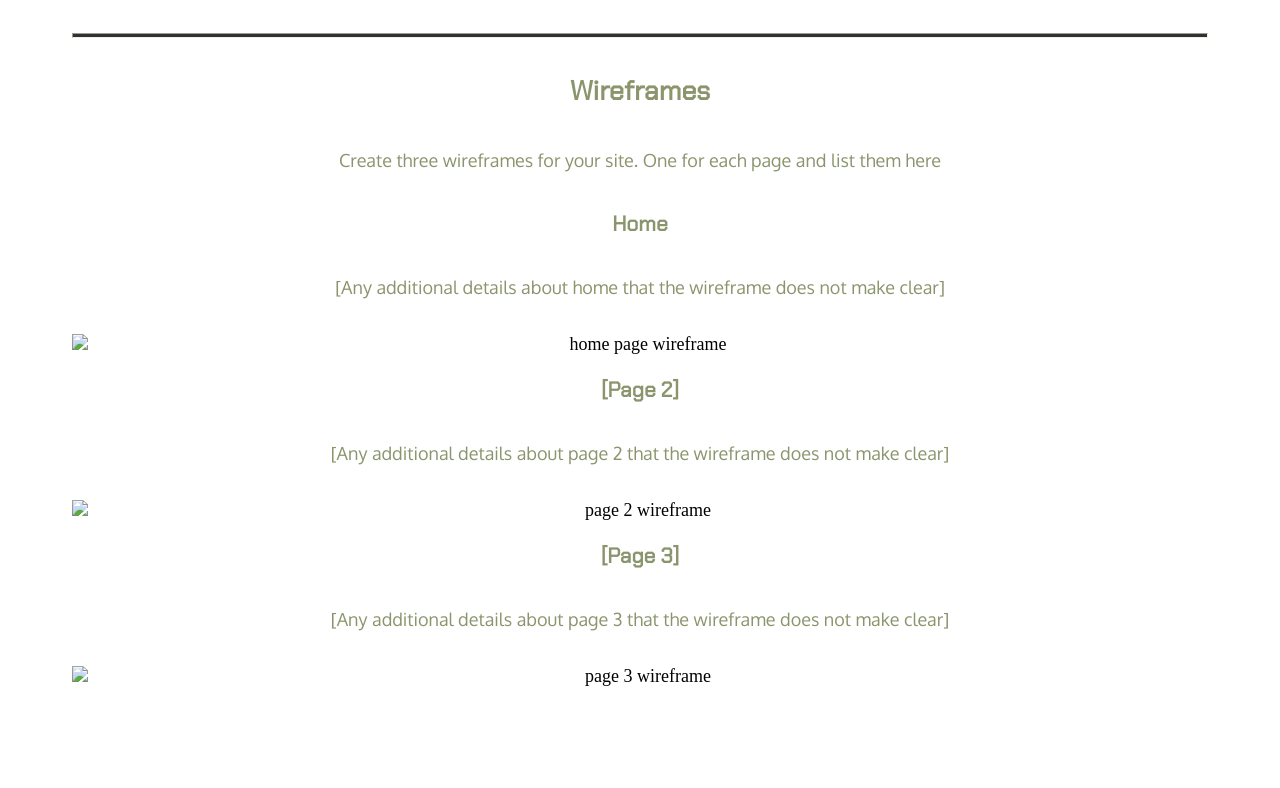
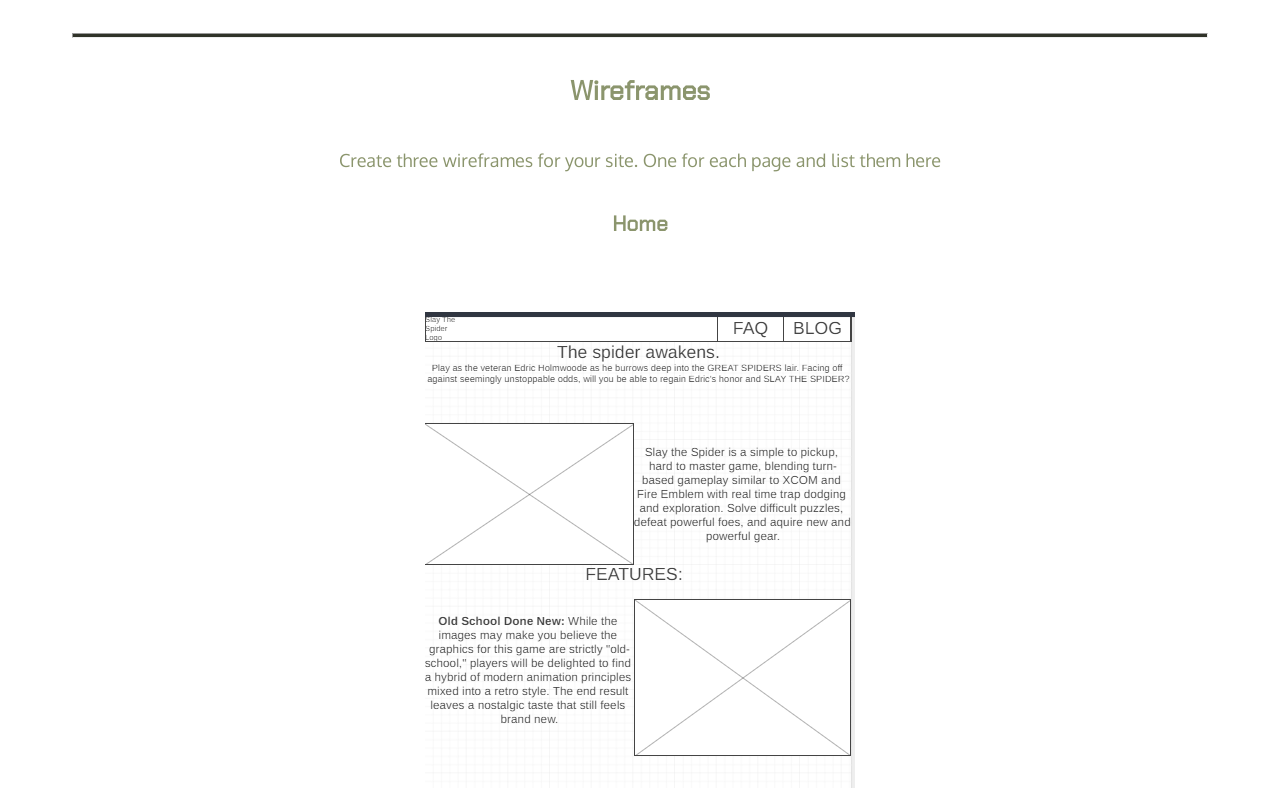
Before and after one commit to StringhamEthan/wdd130, a plain HTML site: page slaythespider/site-plan.html in a window 1280 px wide. Shown: the part 11212-12000 px from the top of the page. Before the commit the page ends 11971 px from the top, so only its background shows below. Drawn offline with Linux system fonts and the light colour scheme.

Commit message:
Wireframes

```diff
--- a/slaythespider/site-plan.html
+++ b/slaythespider/site-plan.html
@@ -190,21 +190,21 @@
 
       <h3>Home</h3>
       <p>
-        [Any additional details about home that the wireframe does not make clear]
+
       </p>
-      <img src="#" alt="home page wireframe">
+      <img src="images/mainpagewireframests.png" alt="home page wireframe">
 
-      <h3>[Page 2]</h3>
+      <h3>Blog</h3>
       <p>
-        [Any additional details about page 2 that the wireframe does not make clear]
+
       </p>
-      <img src="#" alt="page 2 wireframe">
+      <img src="images/blogwireframests.png" alt="page 2 wireframe">
 
-      <h3>[Page 3]</h3>
+      <h3>FAQ</h3>
       <p>
-        [Any additional details about page 3 that the wireframe does not make clear]
+
       </p>
-      <img src="#" alt="page 3 wireframe">
+      <img src="images/faqwireframests.png" alt="page 3 wireframe">
     </main>
   </body>
 
```
Also changed, not shown: slaythespider/images/blogwireframests.png (added), slaythespider/images/faqwireframests.png (added), slaythespider/images/mainpagewireframests.png (added).
